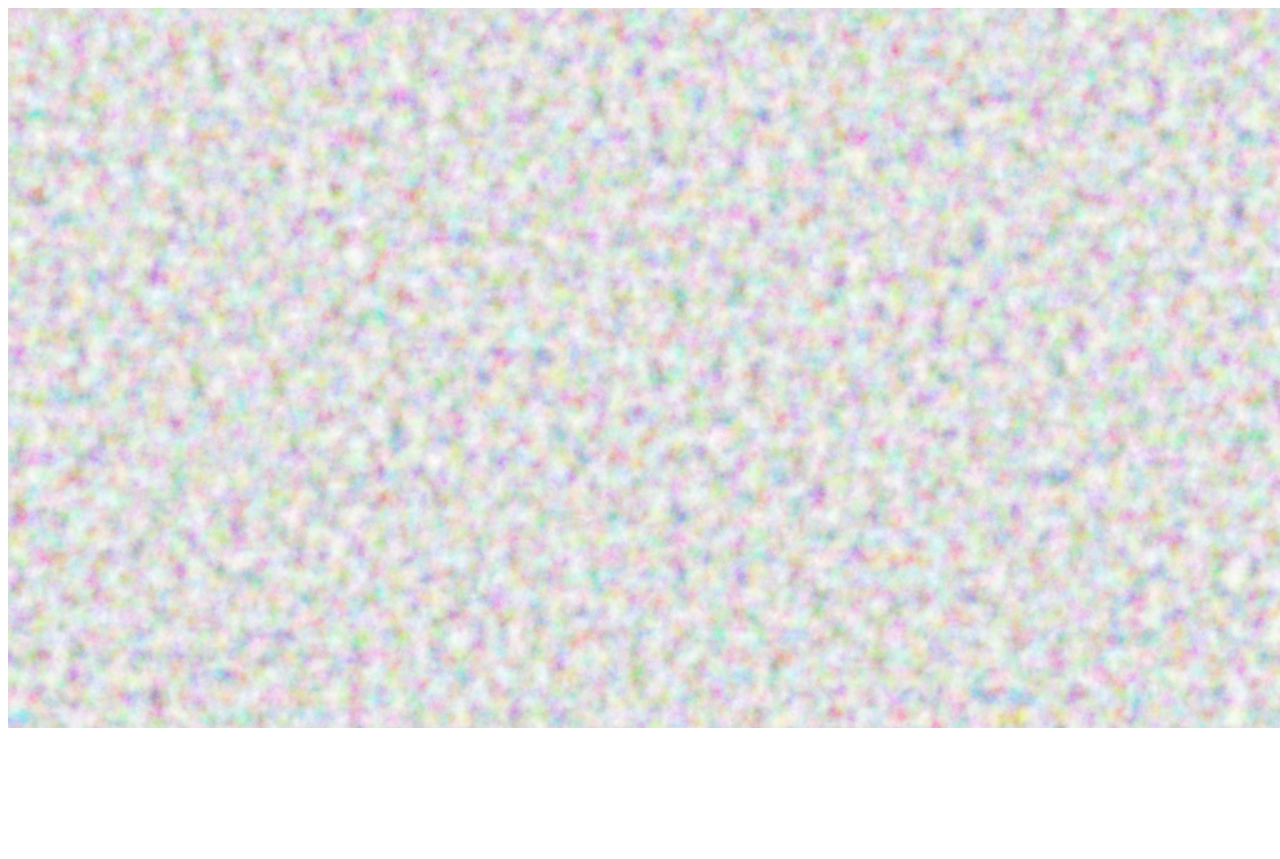
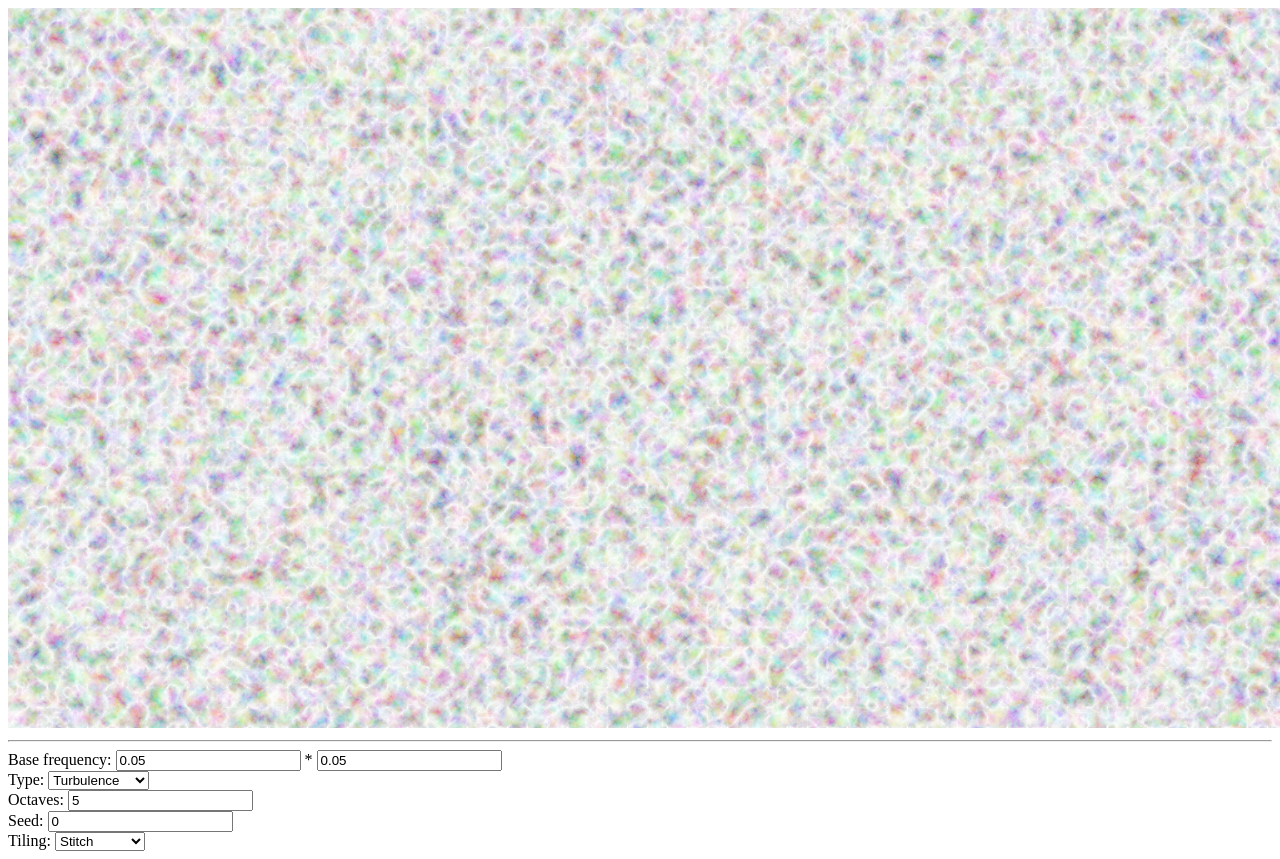
Before and after one commit to yikuansun/photopea-fractalnoise, a plain HTML site: page index.html in a window 1280 px wide. Before the commit the page ends 800 px from the top, so only its background shows below. Drawn offline with Linux system fonts and the light colour scheme.

Commit message:
Make inputs

```diff
--- a/index.html
+++ b/index.html
@@ -9,7 +9,7 @@
             <filter id='noise' x='0%' y='0%' width='100%' height='100%'>
                 <feTurbulence
                     baseFrequency="0.05 0.05"
-                    type="fractalNoise"
+                    type="turbulence"
                     numOctaves="5"
                     seed="0"
                     stitchTiles="stitch"
@@ -19,6 +19,12 @@
             <rect x="0" y="0" width="100%" height="100%" filter="url(#noise)"></rect>
 
         </svg>
+        <hr />
+        Base frequency: <input type="number" value="0.05" id="baseFrequency1" /> * <input type="number" value="0.05" id="baseFrequency2" /><br />
+        Type: <select id="noiseType"><option value="turbulence">Turbulence</option><option value="fractalNoise">Fractal Noise</option></select><br />
+        Octaves: <input type="number" value="5" id="octaves" /><br />
+        Seed: <input type="number" value="0" id="seed" /><br />
+        Tiling: <select id="stitchTiles"><option value="stitch">Stitch</option><option value="noStitch">Don't Stitch</option></select><br />
         <script src="code.js"></script>
     </body>
 </html>
```
